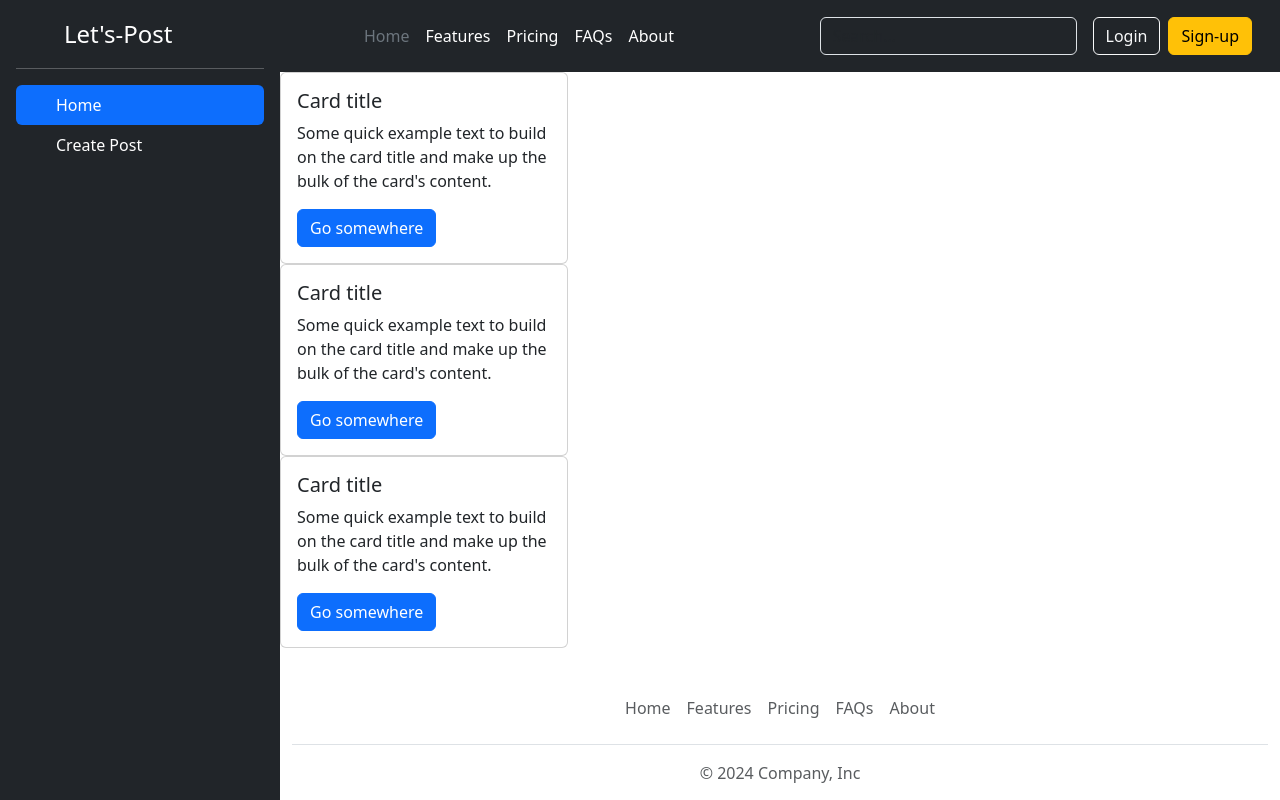
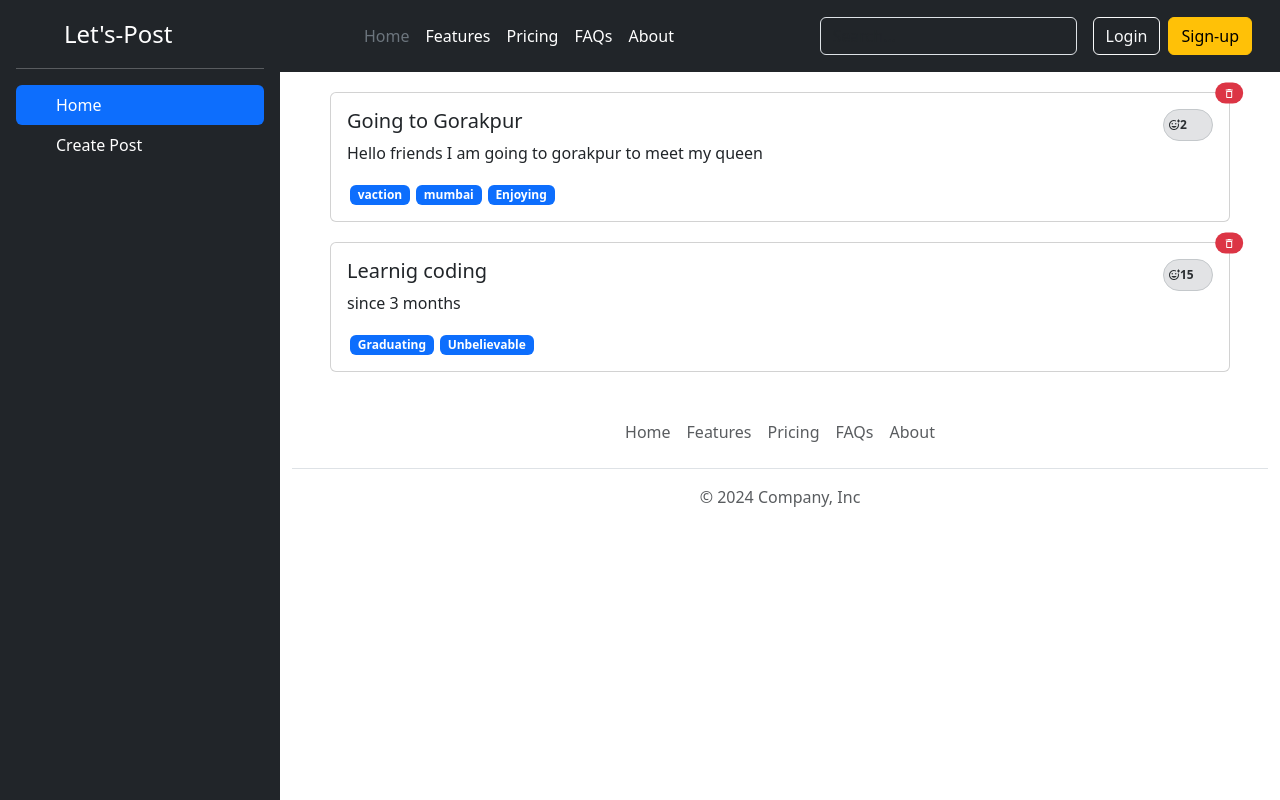
Before and after one commit to JeevanG-dev/lets-post, a React (Vite) app: page / in a window 1280 px wide. Shown: the top 800 px of the page. Built offline with nearby package versions, Linux system fonts and the light colour scheme.

Commit message:
added few reducer and context

```diff
--- a/src/App.css
+++ b/src/App.css
@@ -11,3 +11,21 @@ height: 1000vh;
     min-height: 900px;
 
 }
+
+.post-card{
+    margin: 20px 50px;
+
+}
+
+.hashtag{
+    margin: 0px 3px;
+}
+.reactions{
+    width: 50px;
+
+
+}
+.box{
+    display: flex;
+    justify-content: space-between;
+}
--- a/src/components/Post.jsx
+++ b/src/components/Post.jsx
@@ -1,15 +1,26 @@
-function Post() {
+import { MdDeleteOutline } from "react-icons/md";
+import { MdOutlineAddReaction } from "react-icons/md";
+function Post({post}) {
   return (
-    <div className="card" style={{ width: "18rem" }}>
+    <div className="card post-card " >
       <div className="card-body">
-        <h5 className="card-title">Card title</h5>
+      <span class="position-absolute top-0 start-100 translate-middle badge rounded-pill bg-danger">
+        <MdDeleteOutline />
+    <span class="visually-hidden">unread messages</span>
+  </span>
+
+  <div className="box">
+        <h5 className="card-title title">{post.title}
+       </h5>
+  <span class="badge d-flex reactions align-items-center p-1 pe-2 text-secondary-emphasis bg-secondary-subtle border border-secondary-subtle rounded-pill">
+        <MdOutlineAddReaction />   {post.reaction}
+  </span>
+  </div>
         <p className="card-text">
-          Some quick example text to build on the card title and make up the
-          bulk of the card's content.
+          {post.body}
         </p>
-        <a href="#" className="btn btn-primary">
-          Go somewhere
-        </a>
+        {post.tags.map((tag)=>   <span class="badge text-bg-primary hashtag">{tag}</span>)}
+
       </div>
     </div>
   );
--- a/src/components/PostList.jsx
+++ b/src/components/PostList.jsx
@@ -1,13 +1,17 @@
+import { useContext } from "react";
 import Post from "./Post";
+import { PostList as PostListData } from "../stores/post-list-store";
+function PostList() {
+  const { postList } = useContext(PostListData);
+  console.log(postList);
 
-function PostList(){
-
-    return <>
-    <Post></Post>
-    <Post></Post>
-    <Post></Post>
-
+  return (
+    <>
+      {postList.map((post) => (
+        <Post key={post.id} post={post}/>
+      ))}
     </>
+  );
 }
 
 export default PostList;
--- a/src/stores/post-list-store.jsx
+++ b/src/stores/post-list-store.jsx
@@ -1,34 +1,45 @@
 import { createContext, useReducer } from "react";
 
-const DEFAULT_CONTEXT = {
-    postList:[],
-    addPost:()=>{},
-    deletePost:()=>{},
-}
+export const PostList = createContext({
+  postList: [],
+  addPost: () => {},
+  deletePost: () => {},
+});
 
-
-
-const PostList = createContext(DEFAULT_CONTEXT);
-
-function postListReducer(currPostList,action){
-    return currPostList;
+function postListReducer(currPostList, action) {
+  return currPostList;
 }
 
 const PostListProvider = ({ children }) => {
+  const [postList, dispatchPostList] = useReducer(postListReducer,DEFAULT_POST_LIST);
 
+  function addPost() {}
 
-
-const [postList,dispatchPostList]=useReducer(postListReducer,{postList:[],addPost,deletePost})
-
-function addPost(){
-
-}
-
-function deletePost(){
-
-}
-  return <PostList.Provider value={{postList,addPost,deletePost}
-}>{children}</PostList.Provider>;
+  function deletePost() {}
+  return (
+    <PostList.Provider value={{ postList, addPost, deletePost }}>
+      {children}
+    </PostList.Provider>
+  );
 };
 
+const DEFAULT_POST_LIST = [
+  {
+    id: "1",
+    title: "Going to Gorakpur",
+    body: "Hello friends I am going to gorakpur to meet my queen",
+    reaction: 2,
+    userId: "user-9",
+    tags: ["vaction", "mumbai", "Enjoying"],
+  },
+  {
+    id: "2",
+    title: "Learnig coding",
+    body: "since 3 months",
+    reaction: 15,
+    userId: "user-12",
+    tags: ["Graduating", "Unbelievable"],
+  },
+];
+
 export default PostListProvider;
```
